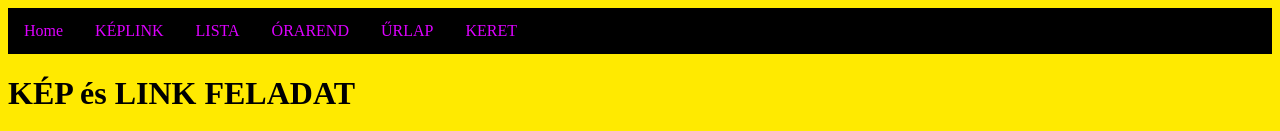
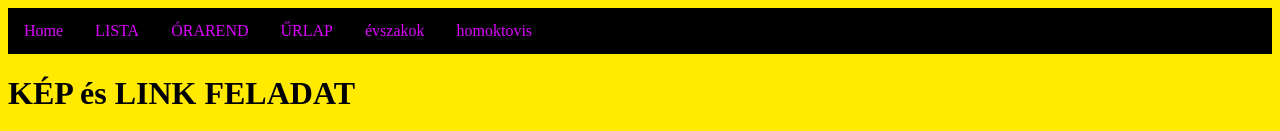
Before and after one commit to CsontosRoland1/web, a plain HTML site: page keplink.html in a window 1280 px wide. Shown: the top 131 px of the page. Drawn offline with Linux system fonts and the light colour scheme.

Commit message:
Update keplink.html

```diff
--- a/keplink.html
+++ b/keplink.html
@@ -57,11 +57,11 @@
 
     <ul>
         <li><a href="index.html">Home</a></li>
-        <li><a href="keplink.html">KÉPLINK</a></li>
         <li><a href="lista.html">LISTA</a></li>
         <li><a href="tablazat.html">ÓRAREND</a></li>
         <li><a href="urlap.html">ŰRLAP</a></li>
-        <li><a href="évszakok.html">KERET</a></li>
+        <li><a href="evszakok.html">évszakok</a></li>
+        <li><a href="homoktovis.html">homoktovis</a></li>
     </ul>
 
     <h1>KÉP és LINK FELADAT</h1>
```
